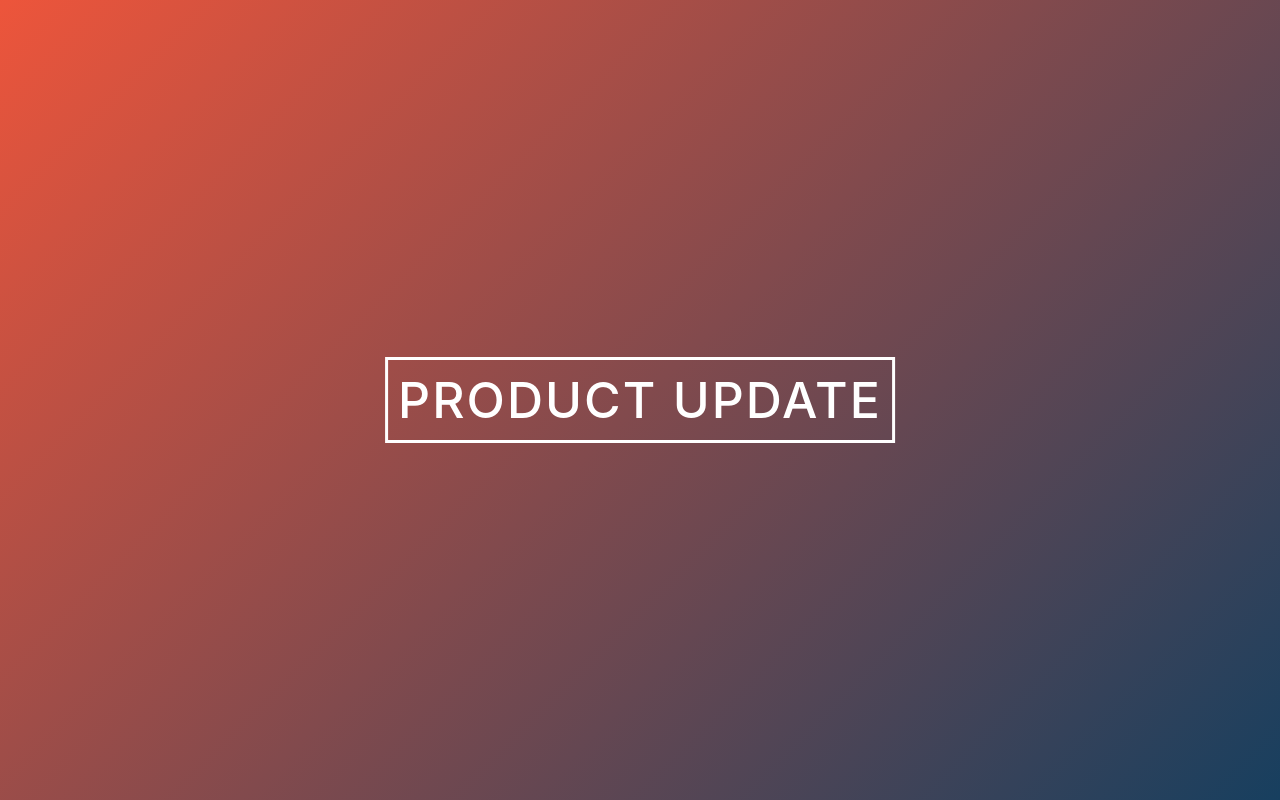
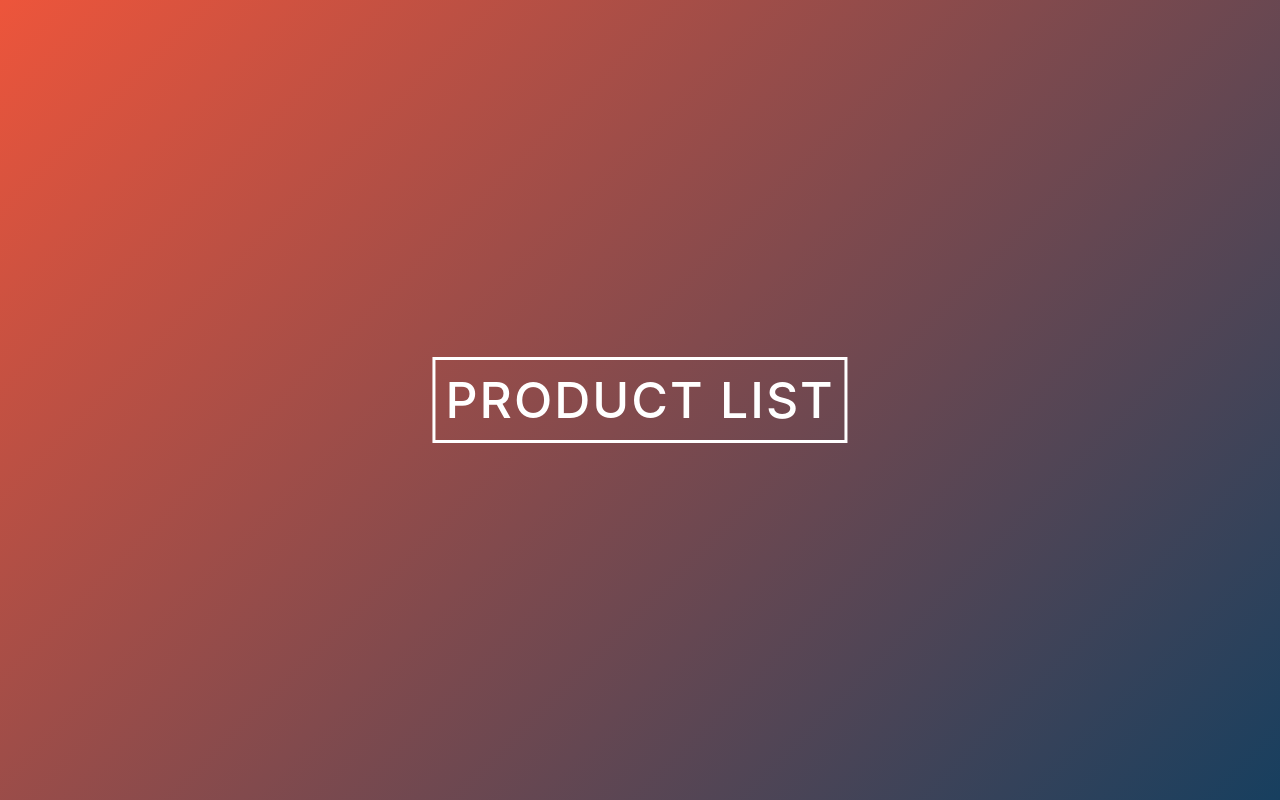
Before and after one commit to SagarGharti/ecomerce_Ci, a website: page build/index.html in a window 1280 px wide. Drawn offline with Linux system fonts and the light colour scheme.

Commit message:
Update index.html

```diff
--- a/build/index.html
+++ b/build/index.html
@@ -11,7 +11,7 @@
 <body>
 
     <section>
-        <h1><a id="product" href="product.html">Product Update</a></h1>
+        <h1><a id="product" href="product.html">Product List</a></h1>
     </section>
 </body>
 </html>
```
